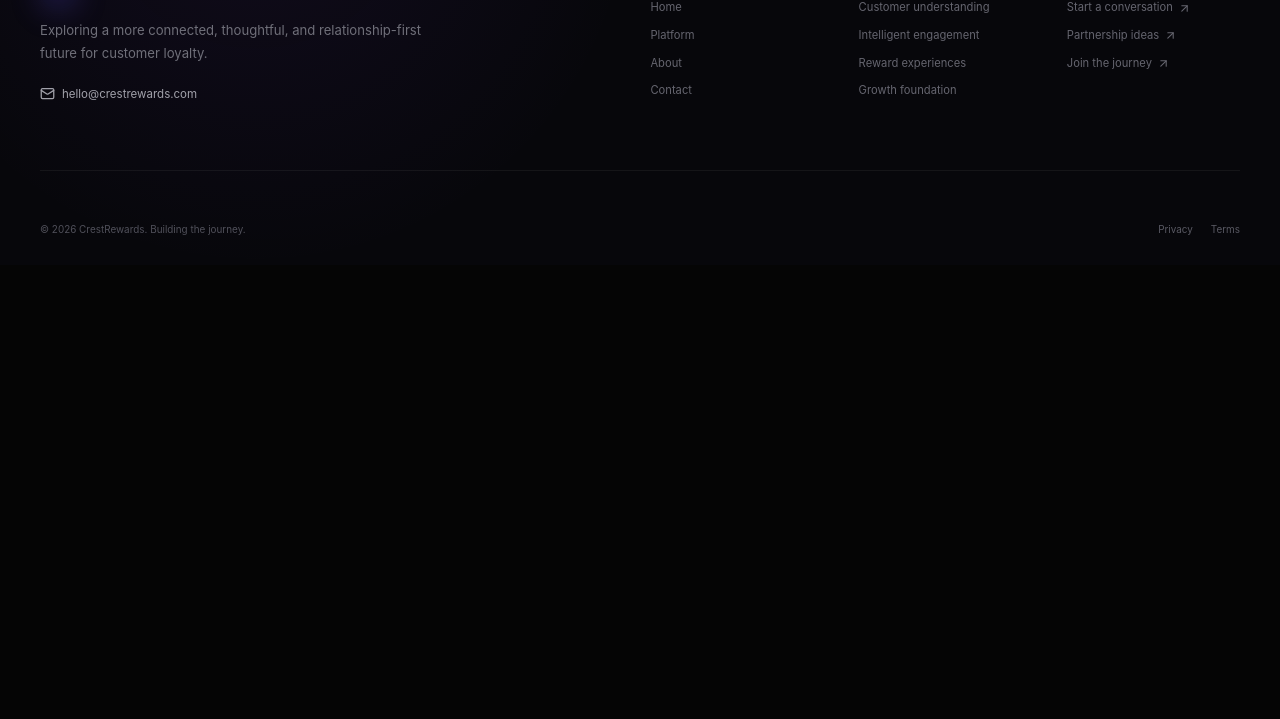
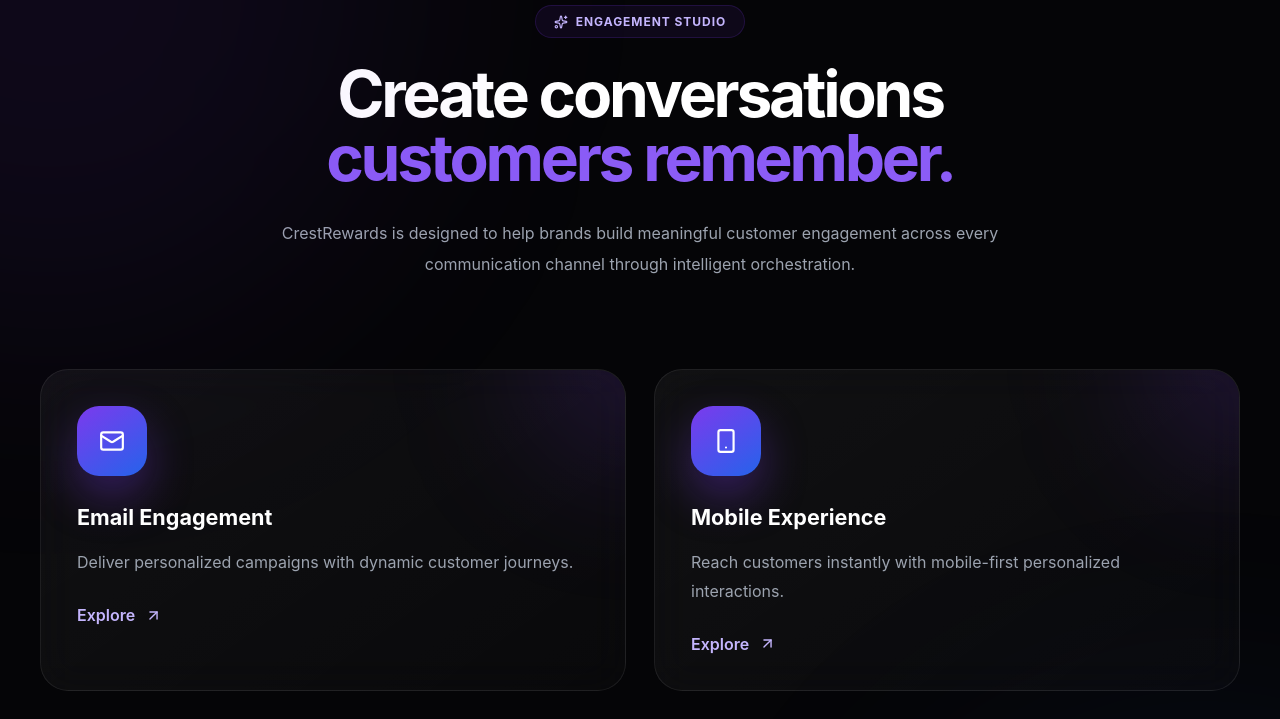
Before and after one commit to Dikshit-singh02/CrestRewards, a React (Vite) app in the folder client/: page /platform in a window 1280 px wide. Shown: the part 7274-7993 px from the top of the page. Before the commit the page ends 7539 px from the top, so only its background shows below. Built offline with nearby package versions, Linux system fonts and the light colour scheme.

Commit message:
Add Engagement Studio section

```diff
--- a/client/src/components/platform/EngagementStudio/EngagementStudio.css
+++ b/client/src/components/platform/EngagementStudio/EngagementStudio.css
@@ -0,0 +1,377 @@
+.engagement-studio{
+    position:relative;
+    padding:120px 0;
+    overflow:hidden;
+}
+
+.engagement-studio::before{
+    content:"";
+    position:absolute;
+    width:700px;
+    height:700px;
+    left:-300px;
+    top:-250px;
+    border-radius:50%;
+    background:rgba(124,58,237,.08);
+    filter:blur(130px);
+    pointer-events:none;
+}
+
+.engagement-studio::after{
+    content:"";
+    position:absolute;
+    width:650px;
+    height:650px;
+    right:-250px;
+    bottom:-220px;
+    border-radius:50%;
+    background:rgba(37,99,235,.08);
+    filter:blur(130px);
+    pointer-events:none;
+}
+
+/* ========================= */
+
+.engagement-studio__header{
+
+    max-width:850px;
+
+    margin:0 auto 90px;
+
+    text-align:center;
+
+}
+
+.engagement-studio__eyebrow{
+
+    display:inline-flex;
+
+    align-items:center;
+
+    gap:8px;
+
+    padding:8px 18px;
+
+    border-radius:999px;
+
+    background:rgba(124,58,237,.08);
+
+    border:1px solid rgba(124,58,237,.18);
+
+    color:#c4b5fd;
+
+    font-size:.75rem;
+
+    font-weight:700;
+
+    letter-spacing:.08em;
+
+    text-transform:uppercase;
+
+}
+
+.engagement-studio__header h2{
+
+    margin-top:24px;
+
+    color:white;
+
+    font-size:clamp(3rem,5vw,5.2rem);
+
+    line-height:1;
+
+    letter-spacing:-.05em;
+
+}
+
+.engagement-studio__header h2 span{
+
+    color:#8b5cf6;
+
+}
+
+.engagement-studio__header p{
+
+    max-width:720px;
+
+    margin:28px auto 0;
+
+    color:#9ca3af;
+
+    line-height:1.9;
+
+}
+
+/* ========================= */
+
+.engagement-studio__grid{
+
+    display:grid;
+
+    grid-template-columns:repeat(2,1fr);
+
+    gap:28px;
+
+}
+
+/* ========================= */
+
+.engagement-card{
+
+    position:relative;
+
+    padding:36px;
+
+    border-radius:28px;
+
+    overflow:hidden;
+
+    background:
+
+    linear-gradient(
+
+    145deg,
+
+    rgba(255,255,255,.05),
+
+    rgba(255,255,255,.02)
+
+    );
+
+    border:1px solid rgba(255,255,255,.08);
+
+    backdrop-filter:blur(20px);
+
+    transition:.35s;
+
+}
+
+.engagement-card::before{
+
+    content:"";
+
+    position:absolute;
+
+    width:220px;
+
+    height:220px;
+
+    top:-120px;
+
+    right:-120px;
+
+    border-radius:50%;
+
+    background:rgba(124,58,237,.16);
+
+    filter:blur(70px);
+
+    transition:.4s;
+
+}
+
+.engagement-card:hover{
+
+    transform:translateY(-10px);
+
+    border-color:rgba(124,58,237,.35);
+
+    box-shadow:
+
+    0 25px 60px rgba(0,0,0,.35);
+
+}
+
+.engagement-card:hover::before{
+
+    transform:scale(1.3);
+
+}
+
+.engagement-card__icon{
+
+    width:70px;
+
+    height:70px;
+
+    display:grid;
+
+    place-items:center;
+
+    border-radius:22px;
+
+    background:
+
+    linear-gradient(
+
+    145deg,
+
+    #7c3aed,
+
+    #2563eb
+
+    );
+
+    color:white;
+
+    box-shadow:
+
+    0 20px 45px rgba(124,58,237,.35);
+
+    margin-bottom:28px;
+
+}
+
+.engagement-card h3{
+
+    color:white;
+
+    font-size:1.35rem;
+
+    margin-bottom:18px;
+
+}
+
+.engagement-card p{
+
+    color:#9ca3af;
+
+    line-height:1.8;
+
+    margin-bottom:28px;
+
+}
+
+.engagement-card__button{
+
+    display:inline-flex;
+
+    align-items:center;
+
+    gap:10px;
+
+    background:none;
+
+    border:none;
+
+    color:#c4b5fd;
+
+    cursor:pointer;
+
+    font-weight:600;
+
+    transition:.3s;
+
+}
+
+.engagement-card__button:hover{
+
+    color:white;
+
+}
+
+.engagement-card__button svg{
+
+    transition:.3s;
+
+}
+
+.engagement-card__button:hover svg{
+
+    transform:translateX(6px);
+
+}
+
+/* ========================= */
+
+@media(max-width:992px){
+
+.engagement-studio__grid{
+
+grid-template-columns:1fr;
+
+}
+
+}
+
+/* ========================= */
+
+@media(max-width:768px){
+
+.engagement-studio{
+
+padding:80px 0;
+
+}
+
+.engagement-studio__header{
+
+margin-bottom:60px;
+
+}
+
+.engagement-card{
+
+padding:28px;
+
+}
+
+.engagement-card__icon{
+
+width:60px;
+
+height:60px;
+
+border-radius:18px;
+
+}
+
+}
+
+/* ========================= */
+
+@media(max-width:420px){
+
+.engagement-card{
+
+padding:22px;
+
+}
+
+.engagement-studio__header h2{
+
+font-size:2.3rem;
+
+}
+
+.engagement-card h3{
+
+font-size:1.15rem;
+
+}
+
+}
+
+/* ========================= */
+
+@media(min-width:1600px){
+
+.engagement-studio{
+
+padding:150px 0;
+
+}
+
+.engagement-studio__grid{
+
+gap:36px;
+
+}
+
+.engagement-card{
+
+padding:42px;
+
+}
+
+}
--- a/client/src/components/platform/EngagementStudio/EngagementStudio.jsx
+++ b/client/src/components/platform/EngagementStudio/EngagementStudio.jsx
@@ -0,0 +1,155 @@
+import { motion } from "framer-motion";
+import {
+  Bell,
+  MessageSquare,
+  Mail,
+  Smartphone,
+  Sparkles,
+  ArrowUpRight,
+} from "lucide-react";
+
+import "./EngagementStudio.css";
+
+const channels = [
+  {
+    title: "Email Engagement",
+    description:
+      "Deliver personalized campaigns with dynamic customer journeys.",
+    icon: Mail,
+  },
+  {
+    title: "Mobile Experience",
+    description:
+      "Reach customers instantly with mobile-first personalized interactions.",
+    icon: Smartphone,
+  },
+  {
+    title: "In-App Messaging",
+    description:
+      "Create contextual engagement inside digital experiences.",
+    icon: MessageSquare,
+  },
+  {
+    title: "Real-time Notifications",
+    description:
+      "Keep customers informed through meaningful event-driven updates.",
+    icon: Bell,
+  },
+];
+
+const EngagementStudio = () => {
+  return (
+    <section className="engagement-studio">
+
+      <div className="container">
+
+        <motion.div
+          className="engagement-studio__header"
+          initial={{ opacity: 0, y: 35 }}
+          whileInView={{ opacity: 1, y: 0 }}
+          viewport={{ once: true }}
+          transition={{ duration: .7 }}
+        >
+
+          <span className="engagement-studio__eyebrow">
+
+            <Sparkles size={14} />
+
+            Engagement Studio
+
+          </span>
+
+          <h2>
+
+            Create conversations
+            <span> customers remember.</span>
+
+          </h2>
+
+          <p>
+
+            CrestRewards is designed to help brands build
+            meaningful customer engagement across every
+            communication channel through intelligent
+            orchestration.
+
+          </p>
+
+        </motion.div>
+
+        <div className="engagement-studio__grid">
+
+          {
+
+            channels.map((channel,index)=>{
+
+              const Icon=channel.icon;
+
+              return(
+
+                <motion.article
+                  key={channel.title}
+                  className="engagement-card"
+                  initial={{
+                    opacity:0,
+                    y:40,
+                  }}
+                  whileInView={{
+                    opacity:1,
+                    y:0,
+                  }}
+                  viewport={{
+                    once:true,
+                  }}
+                  transition={{
+                    delay:index*.08,
+                    duration:.6,
+                  }}
+                >
+
+                  <div className="engagement-card__icon">
+
+                    <Icon size={26}/>
+
+                  </div>
+
+                  <h3>
+
+                    {channel.title}
+
+                  </h3>
+
+                  <p>
+
+                    {channel.description}
+
+                  </p>
+
+                  <button
+                    className="engagement-card__button"
+                    type="button"
+                  >
+
+                    Explore
+
+                    <ArrowUpRight size={17}/>
+
+                  </button>
+
+                </motion.article>
+
+              );
+
+            })
+
+          }
+
+        </div>
+
+      </div>
+
+    </section>
+  );
+};
+
+export default EngagementStudio;
--- a/client/src/pages/Platform/Platform.jsx
+++ b/client/src/pages/Platform/Platform.jsx
@@ -4,7 +4,7 @@ import JourneyOrchestration from "../../components/platform/JourneyOrchestration
 import RewardArchitecture from "../../components/platform/RewardArchitecture/RewardArchitecture";
 import PlatformFoundation from "../../components/platform/PlatformFoundation/PlatformFoundation";
 import IntelligenceEngine from "../../components/platform/IntelligenceEngine/IntelligenceEngine";
-
+import EngagementStudio from "../../components/platform/EngagementStudio/EngagementStudio";
 const Platform = () => {
   return (
     <main className="platform-page">
@@ -14,6 +14,7 @@ const Platform = () => {
       <RewardArchitecture />
       <PlatformFoundation />
       <IntelligenceEngine />
+      <EngagementStudio />
     </main>
   );
 };
```
